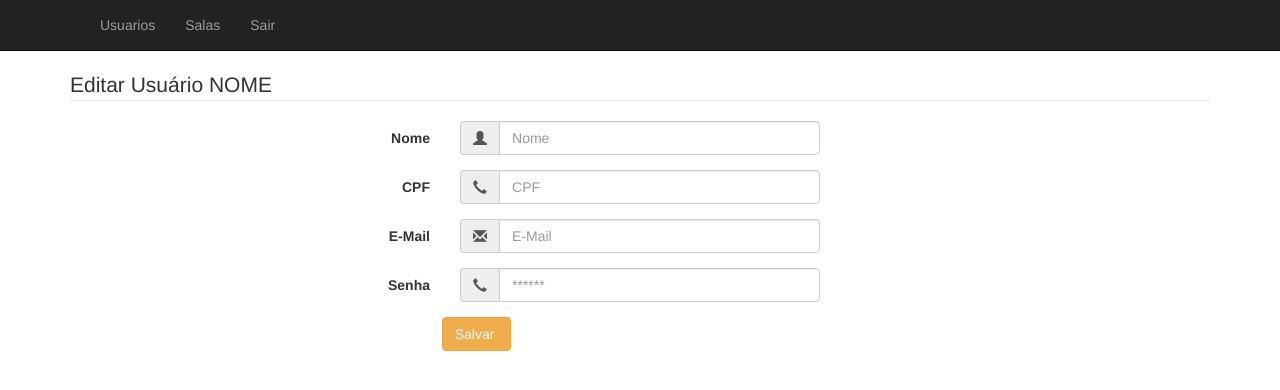
After one commit to tideivid/teste_ditech, a PHP site: page /views/usuario/editar.php in a window 1280 px wide. The commit adds this page. Shown: the top 390 px of the page. Run offline with PHP 8.4, Linux system fonts and the light colour scheme.

Commit message:
Criação das paginas editar de Usuario e Sala

```diff
--- a/views/sala/index.php
+++ b/views/sala/index.php
@@ -1,4 +1,5 @@
 <?php   require_once '../../assets/template/header.php'; ?>
+<?php   require_once '../../assets/template/menu.php'; ?>
 <div class="container">
   <h2>Hover Rows</h2>
   <p>The .table-hover class enables a hover state on table rows:</p>
--- /dev/null
+++ b/views/usuario/editar.php
@@ -0,0 +1,75 @@
+<?php   require_once '../../assets/template/header.php'; ?>
+<?php   require_once '../../assets/template/menu.php'; ?>
+<div class="container">
+
+<form class="form-horizontal" action=" " method="post"  id="contact_form">
+
+
+<!-- Form Name -->
+<legend>Editar Usuário NOME</legend>
+
+<!-- Text input-->
+
+<div class="form-group">
+  <label class="col-md-4 control-label">Nome</label>
+  <div class="col-md-4 inputGroupContainer">
+  <div class="input-group">
+  <span class="input-group-addon"><i class="glyphicon glyphicon-user"></i></span>
+  <input  name="nome" placeholder="Nome" class="form-control"  type="text">
+    </div>
+  </div>
+</div>
+
+<!-- Text input-->
+<div class="form-group">
+  <label class="col-md-4 control-label">CPF</label>
+    <div class="col-md-4 inputGroupContainer">
+    <div class="input-group">
+        <span class="input-group-addon"><i class="glyphicon glyphicon-earphone"></i></span>
+  <input name="cpf" placeholder="CPF" class="form-control"  type="text">
+    </div>
+  </div>
+</div>
+
+
+<!-- Text input-->
+<div class="form-group">
+  <label class="col-md-4 control-label">E-Mail</label>
+    <div class="col-md-4 inputGroupContainer">
+    <div class="input-group">
+        <span class="input-group-addon"><i class="glyphicon glyphicon-envelope"></i></span>
+  <input name="email" placeholder="E-Mail" class="form-control"  type="text">
+    </div>
+  </div>
+</div>
+
+
+<!-- Text input-->
+<div class="form-group">
+  <label class="col-md-4 control-label">Senha</label>
+    <div class="col-md-4 inputGroupContainer">
+    <div class="input-group">
+        <span class="input-group-addon"><i class="glyphicon glyphicon-earphone"></i></span>
+  <input name="senha" placeholder="******" class="form-control"  type="password">
+    </div>
+  </div>
+</div>
+
+
+
+
+</div>
+
+<!-- Button -->
+<div class="form-group">
+  <label class="col-md-4 control-label"></label>
+  <div class="col-md-4">
+    <button type="submit" class="btn btn-warning" >Salvar <span class="glyphicon"></span></button>
+  </div>
+</div>
+
+
+</form>
+</div>
+    </div><!-- /.container -->
+<?php   require_once '../../assets/template/footer.php'; ?>
```
Also changed, not shown: views/sala/cadastrar.php (added, +58 -0 lines), views/sala/editar.php (added, +58 -0 lines).
